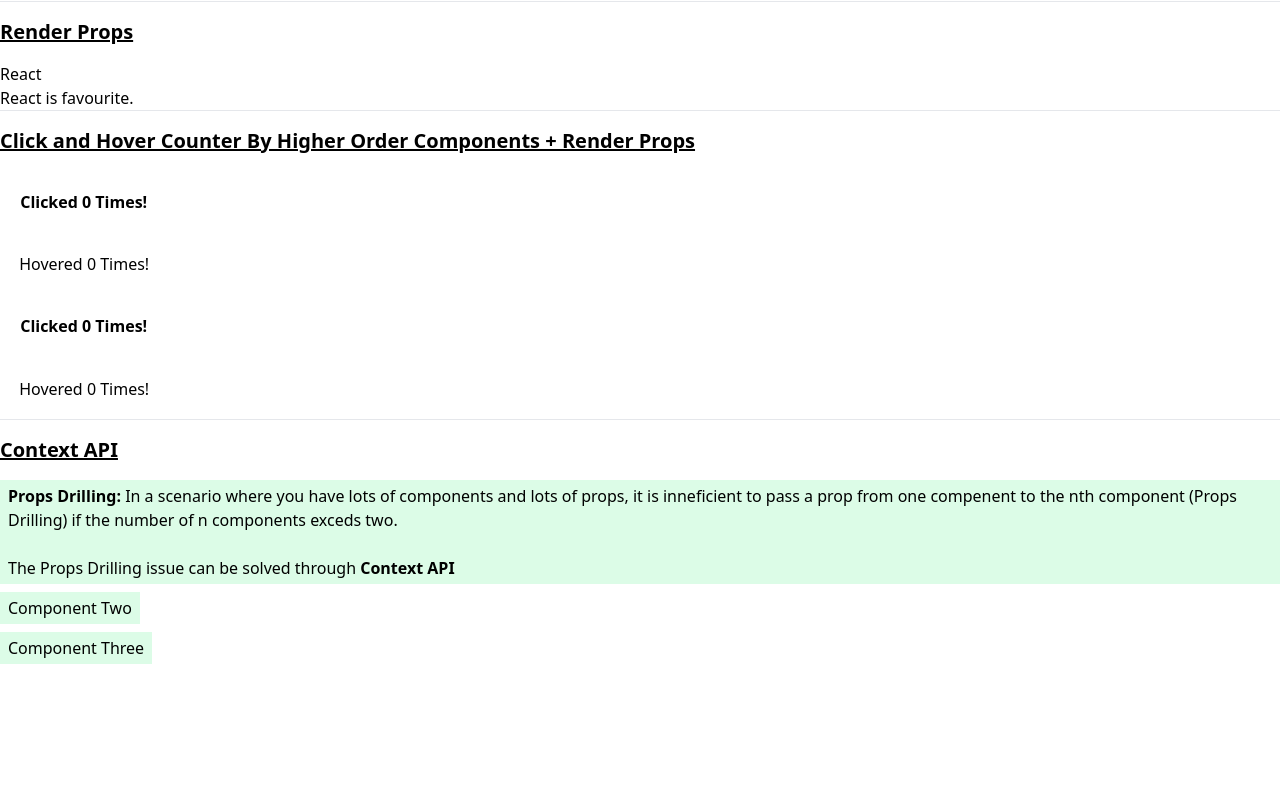
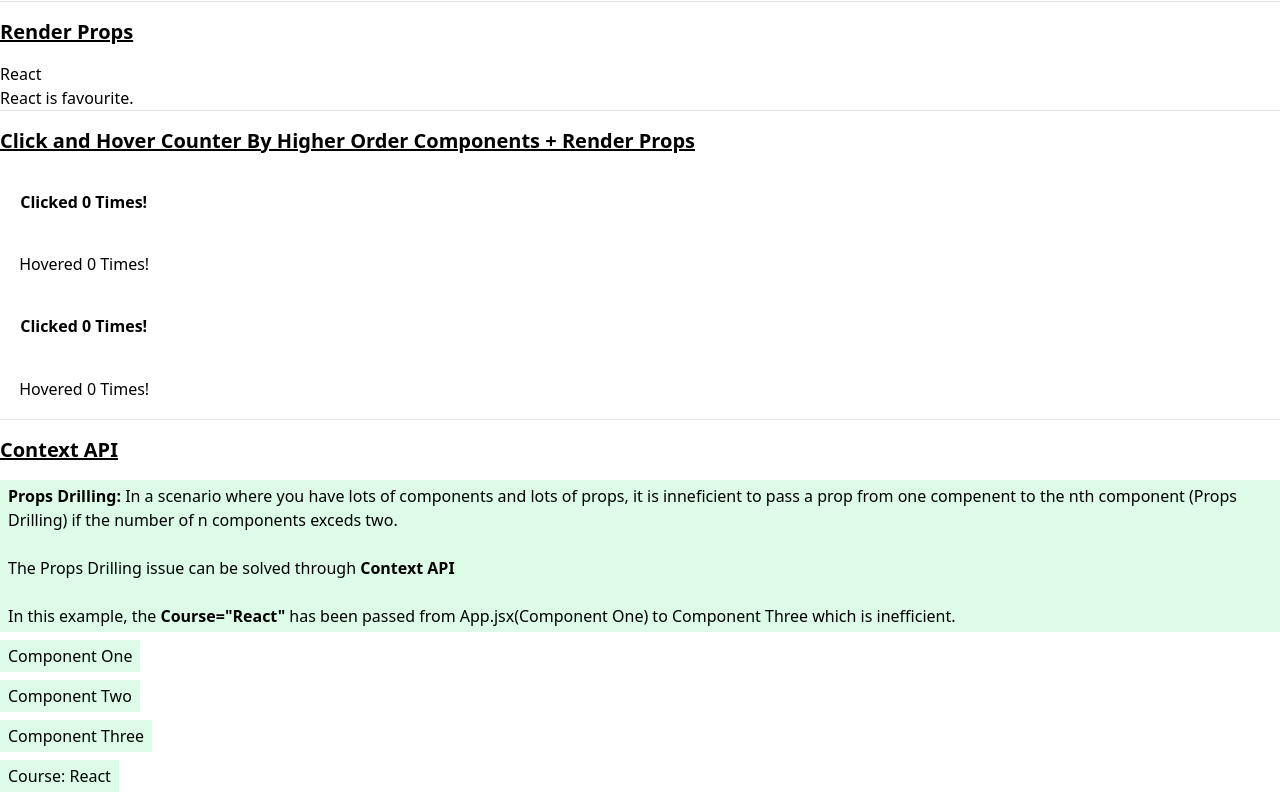
Before and after one commit to NjauSamuel/React_Blog_Project, a React (Vite) app: page / in a window 1280 px wide. Shown: the part 1829-2629 px from the top of the page. Before the commit the page ends 2501 px from the top, so only its background shows below. Built offline with nearby package versions, Linux system fonts and the light colour scheme.

Commit message:
Props drilling.

```diff
--- a/src/App.jsx
+++ b/src/App.jsx
@@ -69,7 +69,7 @@ function App() {
         }
       />
 
-      <ComponentOne />
+      <ComponentOne course="React" />
 
     </div>
   )
--- a/src/components/ComponentOne.jsx
+++ b/src/components/ComponentOne.jsx
@@ -1,6 +1,6 @@
 import ComponentTwo from "./ComponentTwo";
 
-const ComponentOne = () => {
+const ComponentOne = ({course}) => {
     return(
         <div className="mt-5">
             <hr />
@@ -12,11 +12,15 @@ const ComponentOne = () => {
                 it is inneficient to pass a prop from one compenent to the nth component (Props Drilling) if the
                 number of n components exceds two. <br/> <br/>
 
-                The Props Drilling issue can be solved through <b>Context API</b> <br/>
+                The Props Drilling issue can be solved through <b>Context API</b> <br/><br />
+
+                In this example, the <b>Course="React"</b> has been passed from App.jsx(Component One) to Component Three which is inefficient.
 
             </p>
 
-            <ComponentTwo />
+            <p id="paragraph-like">Component One</p>
+
+            <ComponentTwo course={course}/>
 
         </div>
     )
--- a/src/components/ComponentThree.jsx
+++ b/src/components/ComponentThree.jsx
@@ -1,7 +1,9 @@
-const ComponentThree = () =>{
+const ComponentThree = ({course}) =>{
     return(
         <div>
             <p id="paragraph-like">Component Three</p>
+
+            <p id="paragraph-like">Course: {course}</p>
         </div>
     )
 }
--- a/src/components/ComponentTwo.jsx
+++ b/src/components/ComponentTwo.jsx
@@ -1,11 +1,11 @@
 import ComponentThree from "./ComponentThree";
 
-const ComponentTwo = () => {
+const ComponentTwo = ({course}) => {
     return(
         <div>
             <p id="paragraph-like">Component Two</p>
 
-            <ComponentThree />
+            <ComponentThree course={course}/>
         </div>
     )
 }
```
